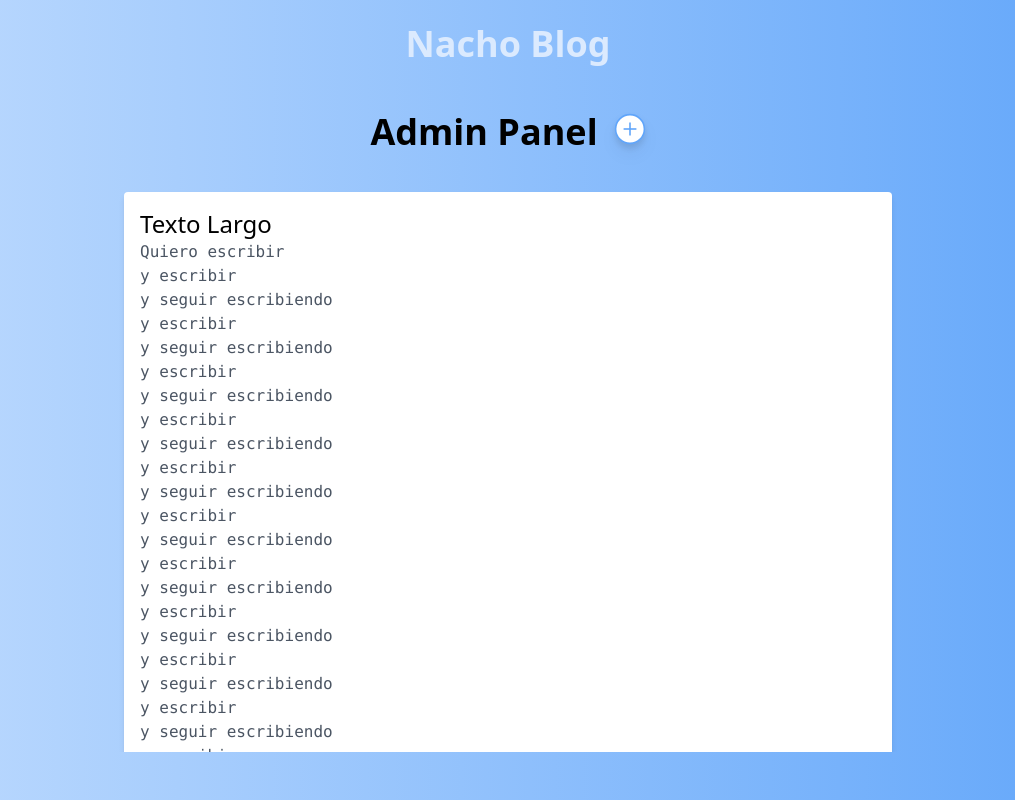
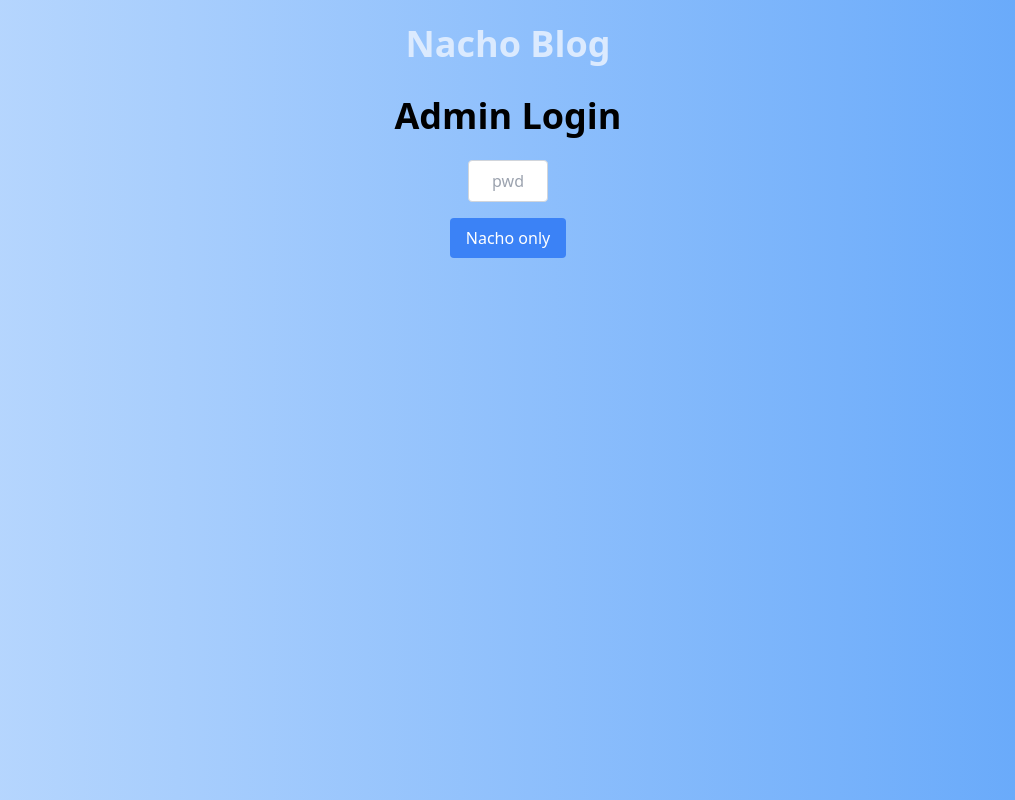
Before and after one commit to softwarenacho/nacho-blog, a Next.js app: page /admin in a window 1280 px wide. Shown: the whole page, without its empty margins (132-1147 px from the left). Built offline with nearby package versions, Linux system fonts and the light colour scheme.

Commit message:
Update page.tsx
turn on admin auth

```diff
--- a/app/admin/page.tsx
+++ b/app/admin/page.tsx
@@ -6,7 +6,7 @@ const Admin = dynamic(() => import('../_components/Admin'));
 
 const AdminPage = () => {
   const [password, setPassword] = useState('');
-  const [isAuthenticated, setIsAuthenticated] = useState(true); // false
+  const [isAuthenticated, setIsAuthenticated] = useState(false); // false
   const [error, setError] = useState('');
 
   const handleLogin = async (e: React.FormEvent) => {
```
